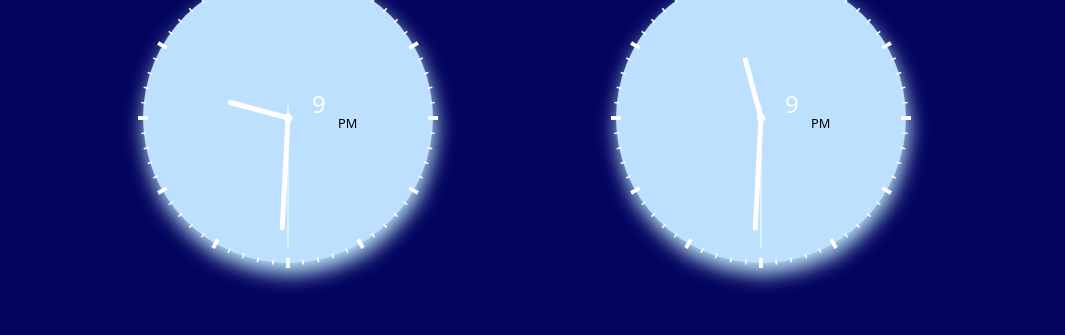
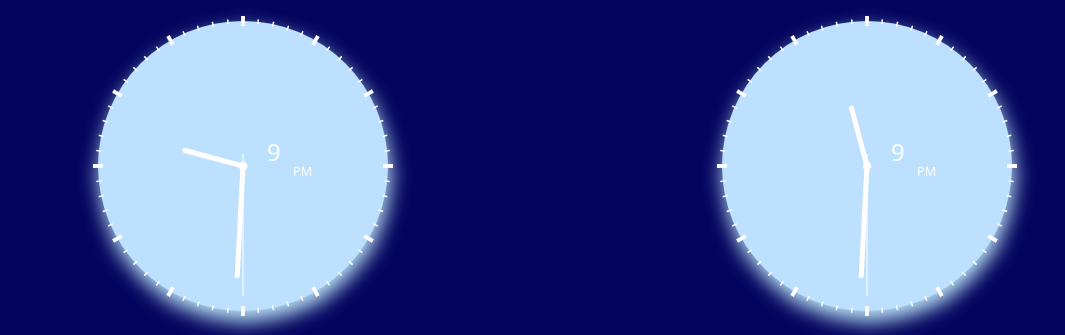
Before and after one commit to Yine3105/clock, a plain HTML site: page index.html in a window 1280 px wide. Shown: the part 113-448 px from the top of the page, without its empty margins (108-1173 px from the left). Drawn offline with Linux system fonts and the light colour scheme.

Commit message:
Add files via upload

```diff
--- a/main.css
+++ b/main.css
@@ -17,11 +17,11 @@ body {
 .container {
     display: flex;
     flex-wrap: wrap;
-    justify-content: center;
-    gap: 4rem;
-    margin: 1rem;
+    justify-content: space-around;
+    gap: 2rem;
+    padding: 2rem;
 }
-.clock--wrapper {
+.clock {
     display: grid;
     place-items: center;
     gap: 2rem;
@@ -68,7 +68,7 @@ body {
     font-size: 1.5rem;
 }
 .am-pm {
-    fill:black;
+    fill: #fffefe;
     font-size: .8rem;
     text-transform: uppercase;
 }
```
